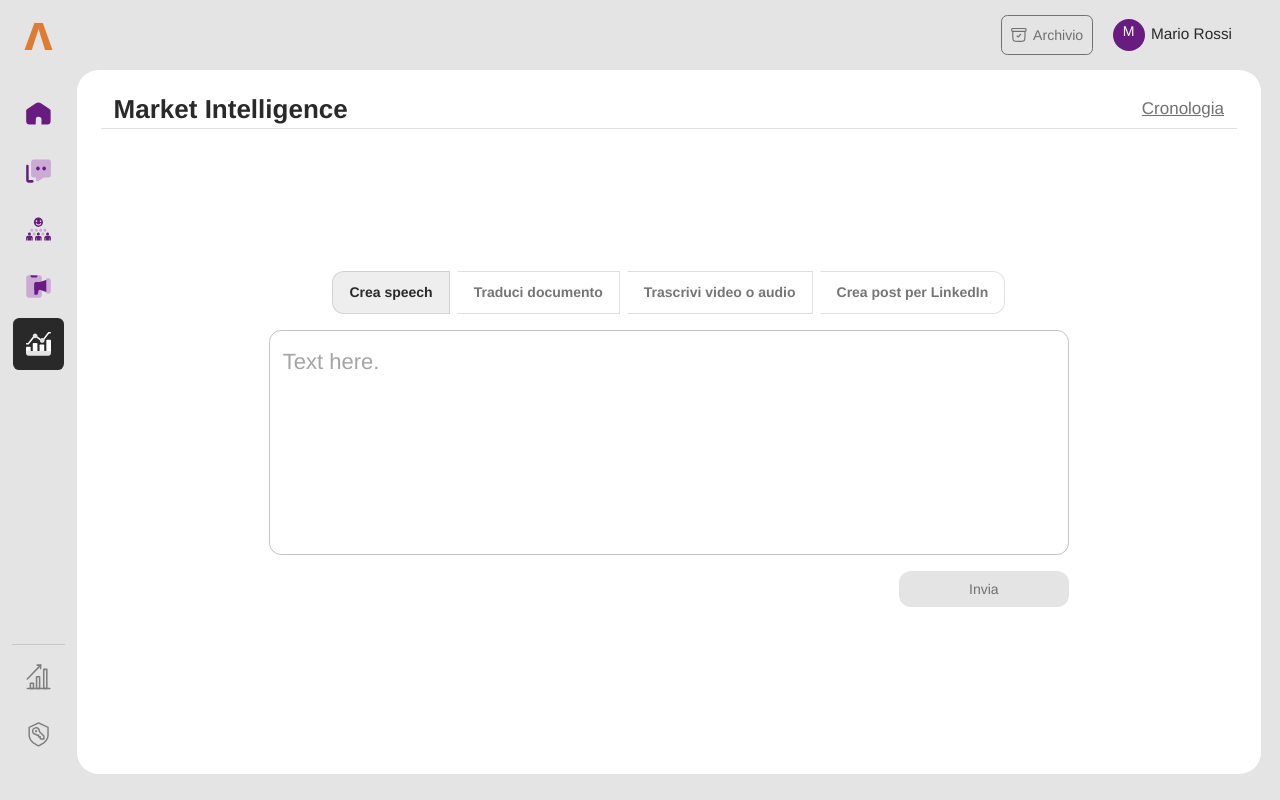
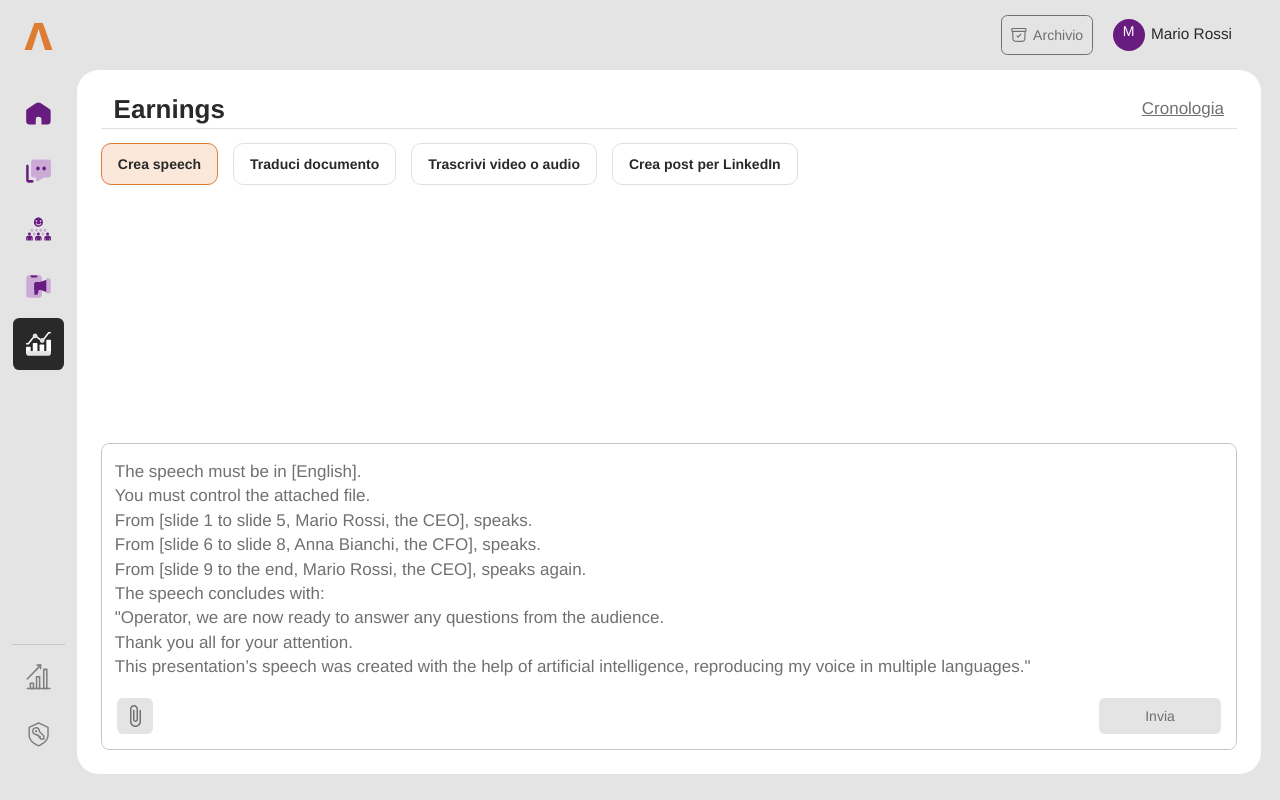
Before and after one commit to AdMind-ai/InvestorAI, a React (Vite) app in the folder frontend/: page /earnings in a window 1280 px wide. Built offline with nearby package versions, Linux system fonts and the light colour scheme.

Commit message:
finishing earnings page

```diff
--- a/frontend/src/pages/Chat.tsx
+++ b/frontend/src/pages/Chat.tsx
@@ -5,7 +5,6 @@ import Layout from '../layouts/Layout'
 // Importação dos ícones
 
 const Chat: React.FC = () => {
-
   return (
     <Layout>
       <Box
@@ -21,9 +20,10 @@ const Chat: React.FC = () => {
           columnGap: 'calc(2vw)',
         }}
       >
-          <Typography variant='h2' sx={{ marginLeft:'1vw' }}>Chat Assistant</Typography>
+        <Typography variant="h2" sx={{ marginLeft: '1vw' }}>
+          Chat Assistant
+        </Typography>
         <Divider sx={{ width: 'calc(70%)' }} />
-
       </Box>
     </Layout>
   )
--- a/frontend/src/pages/Earnings.tsx
+++ b/frontend/src/pages/Earnings.tsx
@@ -1,13 +1,55 @@
 import React, { useState } from 'react'
-import { Box, Divider, Button, TextField, ToggleButton, ToggleButtonGroup, Typography } from '@mui/material';
+import {
+  Box,
+  Divider,
+  Button,
+  TextField,
+  ToggleButton,
+  ToggleButtonGroup,
+  Typography,
+} from '@mui/material'
 import Layout from '../layouts/Layout'
 import { useTheme } from '@mui/material/styles'
-
-// Importação dos ícones
+import AttachFileIcon from '@mui/icons-material/AttachFile'
 
 const Earnings: React.FC = () => {
   const theme = useTheme()
-  const [selectedOption, setSelectedOption] = useState('speech');
+  const [selectedOption, setSelectedOption] = useState<string>('Crea speech')
+
+  const Options = [
+    {
+      title: 'Crea speech',
+      content: [
+        'The speech must be in [English].',
+        'You must control the attached file.',
+        'From [slide 1 to slide 5, Mario Rossi, the CEO], speaks.',
+        'From [slide 6 to slide 8, Anna Bianchi, the CFO], speaks.',
+        'From [slide 9 to the end, Mario Rossi, the CEO], speaks again.',
+        'The speech concludes with:',
+        '"Operator, we are now ready to answer any questions from the audience.',
+        'Thank you all for your attention.',
+        'This presentation’s speech was created with the help of artificial intelligence, reproducing my voice in multiple languages."',
+      ],
+    },
+    {
+      title: 'Traduci documento',
+      content:
+        'Lorem ipsum dolor sit amet, consect adipiscing elit, sed do eiusmod tempor incididunt aliqua.',
+    },
+    {
+      title: 'Trascrivi video o audio',
+      content:
+        'Lorem ipsum dolor sit amet, consect adipiscing elit, sed do eiusmod tempor incididunt aliqua.',
+    },
+    {
+      title: 'Crea post per LinkedIn',
+      content:
+        'Lorem ipsum dolor sit amet, consect adipiscing elit, sed do eiusmod tempor incididunt aliqua.',
+    },
+  ]
+
+  const selectedContent =
+    Options.find((option) => option.title === selectedOption)?.content || ''
 
   return (
     <Layout>
@@ -15,15 +57,23 @@ const Earnings: React.FC = () => {
         sx={{
           display: 'flex',
           flexDirection: 'column',
-            padding: 'calc(3vh)',
+          padding: '3vh',
           overflow: 'auto',
           height: '100%',
           width: '100%',
         }}
       >
         {/* Title */}
-          <Box sx={{ display: 'flex', justifyContent: 'space-between', marginBottom:'0.2vw' }}>
-            <Typography variant='h2' sx={{ marginLeft:'1vw' }}>Market Intelligence</Typography>
+        <Box
+          sx={{
+            display: 'flex',
+            justifyContent: 'space-between',
+            marginBottom: '0.2vw',
+          }}
+        >
+          <Typography variant="h2" sx={{ marginLeft: '1vw' }}>
+            Earnings
+          </Typography>
           <Typography
             variant="subtitle1"
             sx={{
@@ -33,13 +83,14 @@ const Earnings: React.FC = () => {
               cursor: 'pointer',
               '&:hover': {
                 color: theme.palette.secondary.light,
-                }
+              },
             }}
             onClick={() => console.log('Click!')}
           >
             Cronologia
           </Typography>
         </Box>
+
         <Divider />
 
         {/* Main Content */}
@@ -47,67 +98,120 @@ const Earnings: React.FC = () => {
           sx={{
             display: 'flex',
             flexDirection: 'column',
-              alignItems: 'center',
-              justifyContent: 'center',
+            justifyContent: 'space-between',
             width: '100%',
-              maxWidth: '800px',
-              margin: 'auto',
-              gap: 2,
+            height: '100%',
+            paddingTop: '1.1vw',
           }}
         >
-            {/* Botões de seleção */}
+          {/* Selection Buttons */}
           <ToggleButtonGroup
             value={selectedOption}
             exclusive
             onChange={(_, newValue) => newValue && setSelectedOption(newValue)}
-              sx={{ display: 'flex', gap: 1 }}
+            sx={{
+              display: 'flex',
+              gap: 2,
+              borderRadius: '12px',
+              overflow: 'visible',
+            }}
           >
-              <ToggleButton value="speech" sx={{ borderRadius: '12px', padding: '8px 16px' }}>
-                Crea speech
+            {Options.map((option) => (
+              <ToggleButton
+                key={option.title}
+                value={option.title}
+                sx={{
+                  borderRadius: '10px !important',
+                  padding: '8px 16px',
+                  fontWeight: 'bold',
+                  height: 'calc(5.3vh)',
+                  color: theme.palette.text.primary,
+                  border: `1px solid ${theme.palette.grey[300]} !important`,
+                  '&.Mui-selected': {
+                    backgroundColor: theme.palette.primary.light,
+                    borderColor: `${theme.palette.primary.main} !important`,
+                  },
+                }}
+              >
+                {option.title}
               </ToggleButton>
-              <ToggleButton value="document" sx={{ borderRadius: '12px', padding: '8px 16px' }}>
-                Traduci documento
-              </ToggleButton>
-              <ToggleButton value="transcribe" sx={{ borderRadius: '12px', padding: '8px 16px' }}>
-                Trascrivi video o audio
-              </ToggleButton>
-              <ToggleButton value="linkedin" sx={{ borderRadius: '12px', padding: '8px 16px' }}>
-                Crea post per LinkedIn
-              </ToggleButton>
+            ))}
           </ToggleButtonGroup>
 
-            {/* Área de texto */}
+          <Box
+            sx={{
+              position: 'relative',
+              width: '100%',
+              marginTop: '12px',
+            }}
+          >
+            {/* Text Box */}
             <TextField
               variant="outlined"
               fullWidth
               multiline
               minRows={6}
+              value={
+                Array.isArray(selectedContent)
+                  ? selectedContent.join('\n')
+                  : selectedContent
+              }
               placeholder="Text here."
               sx={{
+                fontSize: '10px',
+                backgroundColor: 'inherit',
+                borderRadius: '12px',
+                minHeight: '300px',
+                '& .MuiOutlinedInput-root': {
+                  borderRadius: '8px',
+                  paddingBottom: '70px',
                   fontSize: '17px',
-                backgroundColor: 'theme.palette.background.paper',
-                borderRadius: '12px',
-                '& .MuiOutlinedInput-root': {
-                  borderRadius: '12px',
+                  minHeight: '300px',
+                  color: theme.palette.text.secondary,
+                  overflow: 'auto',
                 },
               }}
             />
 
-            {/* Botão Enviar */}
+            {/* Attach File Button - Bottom Left */}
+            <Button
+              sx={{
+                position: 'absolute',
+                left: '16px',
+                bottom: '16px',
+                width: '36px',
+                height: '36px',
+                minWidth: '36px',
+                padding: 0,
+                borderRadius: '6px',
+                color: theme.palette.text.secondary,
+                backgroundColor: theme.palette.background.paper,
+                display: 'flex',
+                alignItems: 'center',
+                justifyContent: 'center',
+              }}
+            >
+              <AttachFileIcon />
+            </Button>
+
+            {/* Send Button - Bottom Right */}
             <Button
               variant="contained"
               disabled
               sx={{
-                alignSelf: 'flex-end',
-                borderRadius: '12px',
+                position: 'absolute',
+                right: '16px',
+                bottom: '16px',
+                borderRadius: '6px',
                 padding: '6px 16px',
                 textTransform: 'none',
+                width: 'calc(9.5vw)',
               }}
             >
               Invia
             </Button>
           </Box>
-
+        </Box>
       </Box>
     </Layout>
   )
--- a/frontend/src/pages/Market.tsx
+++ b/frontend/src/pages/Market.tsx
@@ -22,8 +22,16 @@ const Market: React.FC = () => {
         }}
       >
         {/* Title */}
-          <Box sx={{ display: 'flex', justifyContent: 'space-between', marginBottom:'0.2vw' }}>
-            <Typography variant='h2' sx={{ marginLeft:'1vw' }}>Market Intelligence</Typography>
+        <Box
+          sx={{
+            display: 'flex',
+            justifyContent: 'space-between',
+            marginBottom: '0.2vw',
+          }}
+        >
+          <Typography variant="h2" sx={{ marginLeft: '1vw' }}>
+            Market Intelligence
+          </Typography>
           <Typography
             variant="subtitle1"
             sx={{
@@ -33,7 +41,7 @@ const Market: React.FC = () => {
               cursor: 'pointer',
               '&:hover': {
                 color: theme.palette.secondary.light,
-                }
+              },
             }}
             onClick={() => console.log('Click!')}
           >
@@ -61,30 +69,56 @@ const Market: React.FC = () => {
               textAlign: 'center',
             }}
           >
-              Scrivi qui fino a tre nomi di persona, business o notizia e scopri le percezioni online
+            Scrivi qui fino a tre nomi di persona, business o notizia e scopri
+            le percezioni online
           </Typography>
 
-            <Box sx={{ display: 'flex', flexDirection: 'column', gap: '8px', width: '100%', maxWidth: '75vw' }}>
+          <Box
+            sx={{
+              display: 'flex',
+              flexDirection: 'column',
+              gap: '8px',
+              width: '100%',
+              maxWidth: '75vw',
+            }}
+          >
             <TextField
               variant="outlined"
               placeholder="Inserisci la prima parola da cercare"
               fullWidth
-                sx={{ '& .MuiOutlinedInput-root': { height: '50px', borderRadius: '12px', fontSize:'17px' } }}
+              sx={{
+                '& .MuiOutlinedInput-root': {
+                  height: '50px',
+                  borderRadius: '12px',
+                  fontSize: '17px',
+                },
+              }}
             />
             <TextField
               variant="outlined"
               placeholder="Inserisci la seconda parola da cercare"
               fullWidth
-                sx={{ '& .MuiOutlinedInput-root': { height: '50px', borderRadius: '12px', fontSize:'17px' } }}
+              sx={{
+                '& .MuiOutlinedInput-root': {
+                  height: '50px',
+                  borderRadius: '12px',
+                  fontSize: '17px',
+                },
+              }}
             />
             <TextField
               variant="outlined"
               placeholder="Inserisci la terza parola da cercare"
               fullWidth
-                sx={{ '& .MuiOutlinedInput-root': { height: '50px', borderRadius: '12px', fontSize:'17px' } }}
+              sx={{
+                '& .MuiOutlinedInput-root': {
+                  height: '50px',
+                  borderRadius: '12px',
+                  fontSize: '17px',
+                },
+              }}
             />
           </Box>
-
 
           <Button
             variant="contained"
@@ -99,8 +133,6 @@ const Market: React.FC = () => {
             Invia
           </Button>
         </Box>
-
-
       </Box>
     </Layout>
   )
--- a/frontend/src/styles/theme.ts
+++ b/frontend/src/styles/theme.ts
@@ -38,12 +38,12 @@ const theme: Theme = createTheme({
     primary: {
       main: '#DF7C33', //orange
       light: '#FCE8DA',
-      contrastText: '#FFFFFF',
+      contrastText: '#FFFFFF', //white
     },
     secondary: {
       main: '#681C7F', //purple
       light: '#CBAAD5',
-      contrastText: '#FFFFFF',
+      contrastText: '#FFFFFF', //white
     },
     background: {
       default: '#FFFFFF', //white
```
Also changed, not shown: frontend/src/components/Sidebar.tsx (+15 -12 lines), frontend/src/layouts/Layout.tsx (+15 -2 lines), frontend/src/pages/CEO.tsx (+32 -8 lines), frontend/src/components/ArchiveButton.tsx (line endings or trailing spaces), frontend/src/pages/Home.tsx (indentation only). Lines whose indentation alone changed are shown as unchanged.
